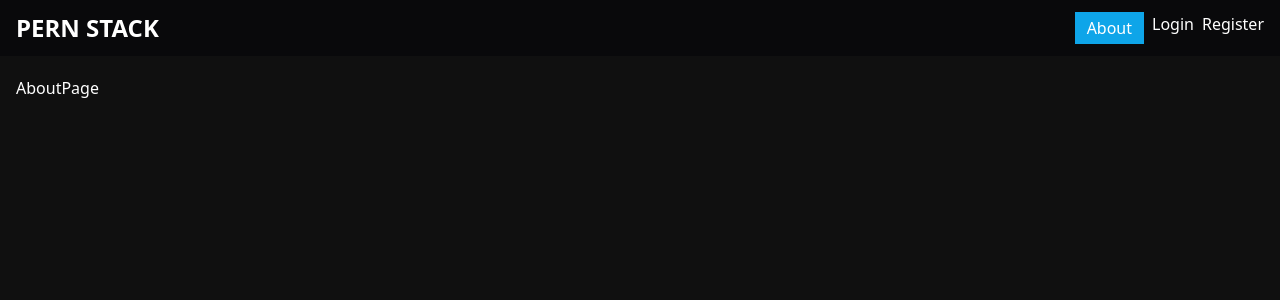
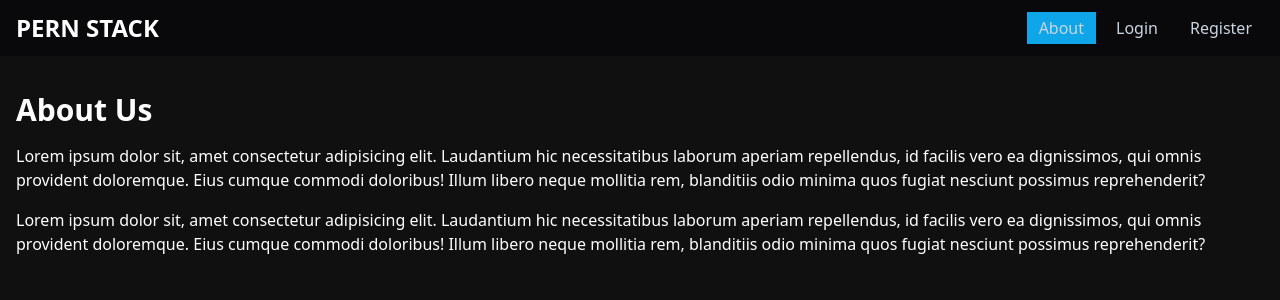
Before and after one commit to matiashernandev/pern-tasks, a React (Vite) app in the folder frontend/: page /about in a window 1280 px wide. Shown: the top 300 px of the page. Built offline with nearby package versions, Linux system fonts and the light colour scheme.

Commit message:
update ui

```diff
--- a/frontend/package.json
+++ b/frontend/package.json
@@ -16,7 +16,8 @@
     "react-dom": "^18.2.0",
     "react-hook-form": "^7.45.2",
     "react-icons": "^4.10.1",
-    "react-router-dom": "^6.14.2"
+    "react-router-dom": "^6.14.2",
+    "tailwind-merge": "^1.14.0"
   },
   "devDependencies": {
     "@types/react": "^18.2.15",
--- a/frontend/src/components/navbar/Navbar.jsx
+++ b/frontend/src/components/navbar/Navbar.jsx
@@ -2,10 +2,12 @@ import { Link, useLocation } from "react-router-dom"
 import { publicRoutes, privateRoutes } from "./navigation"
 import { Container } from "../ui"
 import { useAuth } from "../../context/useAuth"
+import { twMerge } from "tailwind-merge"
+import { BiLogOut } from "react-icons/bi"
 
 export default function Navbar() {
   const location = useLocation()
-  const { isAuth, signout } = useAuth()
+  const { isAuth, signout, user } = useAuth()
 
   return (
     <nav className="bg-zinc-950 ">
@@ -13,34 +15,51 @@ export default function Navbar() {
         <Link to="/">
           <h1 className="font-bold text-2xl">PERN STACK</h1>
         </Link>
-        <ul className="flex gap-x-2">
+        <ul className="flex items-center justify-center md:gap-x-2">
           {isAuth ? (
             <>
-              {privateRoutes.map(({ path, name }) => (
-                <li
-                  className={`${
-                    location.pathname === path && `bg-sky-500 px-3 py-1`
-                  }`}
-                  key={path}
-                >
-                  <Link to={path}> {name} </Link>
+              {privateRoutes.map(({ path, name, icon }) => (
+                <li key={path}>
+                  <Link
+                    to={path}
+                    className={twMerge(
+                      "text-slate-300 flex items-center px-3 py-1 gap-x-1",
+                      location.pathname === path && "bg-sky-500"
+                    )}
+                  >
+                    {icon}
+
+                    <span className="hidden sm:block">{name}</span>
+                  </Link>
                 </li>
               ))}
 
               <li
+                className="text-slate-300 flex gap-x-1 items-center px-3 py-1 cursor-pointer hover:text-red-500"
                 onClick={() => {
                   signout()
                 }}
               >
-                Logout
+                <BiLogOut className="w-5 h-5" />
+                <span className="hidden sm:block">Logout</span>
+              </li>
+
+              <li className="flex items-center justify-center gap-x-2">
+                <img
+                  className="h-8 w-8 rounded-full"
+                  src={user.gravatar}
+                  alt=""
+                />
+                <span className="font-medium">{user.name}</span>
               </li>
             </>
           ) : (
             publicRoutes.map(({ path, name }) => (
               <li
-                className={`${
-                  location.pathname === path && `bg-sky-500 px-3 py-1`
-                }`}
+                className={twMerge(
+                  "text-slate-300 flex items-center px-3 py-1",
+                  location.pathname === path && "bg-sky-500"
+                )}
                 key={path}
               >
                 <Link to={path}> {name} </Link>
--- a/frontend/src/components/navbar/navigation.js
+++ b/frontend/src/components/navbar/navigation.jsx
@@ -1,3 +1,6 @@
+import { MdTaskAlt } from "react-icons/md"
+import { BiTask, BiUserCircle } from "react-icons/bi"
+
 export const publicRoutes = [
   {
     name: "About",
@@ -17,13 +20,16 @@ export const privateRoutes = [
   {
     name: "Tasks",
     path: "/tasks",
+    icon: <BiTask className="w-5 h-5" />,
   },
   {
-    name: "New task",
+    name: "Add",
     path: "/tasks/new",
+    icon: <MdTaskAlt className="w-5 h-5" />,
   },
   {
     name: "Profile",
     path: "/profile",
+    icon: <BiUserCircle className="w-5 h-5" />,
   },
 ]
--- a/frontend/src/context/AuthContext.jsx
+++ b/frontend/src/context/AuthContext.jsx
@@ -57,15 +57,14 @@ export function AuthProvider({ children }) {
         .then((res) => {
           setUser(res.data)
           setIsAuth(true)
-          setLoading(false)
         })
         .catch((err) => {
           console.log(err)
           setUser(null)
           setIsAuth(false)
-          setLoading(false)
         })
     }
+    setLoading(false)
   }, [])
 
   return (
--- a/frontend/src/pages/AboutPage.jsx
+++ b/frontend/src/pages/AboutPage.jsx
@@ -1,4 +1,23 @@
 function AboutPage() {
-  return <div>AboutPage</div>
+  return (
+    <div>
+      <h1 className="text-3xl font-bold my-4">About Us</h1>
+      <p className="my-4">
+        Lorem ipsum dolor sit, amet consectetur adipisicing elit. Laudantium hic
+        necessitatibus laborum aperiam repellendus, id facilis vero ea
+        dignissimos, qui omnis provident doloremque. Eius cumque commodi
+        doloribus! Illum libero neque mollitia rem, blanditiis odio minima quos
+        fugiat nesciunt possimus reprehenderit?
+      </p>
+      <p>
+        Lorem ipsum dolor sit, amet consectetur adipisicing elit. Laudantium hic
+        necessitatibus laborum aperiam repellendus, id facilis vero ea
+        dignissimos, qui omnis provident doloremque. Eius cumque commodi
+        doloribus! Illum libero neque mollitia rem, blanditiis odio minima quos
+        fugiat nesciunt possimus reprehenderit?
+      </p>
+    </div>
+  )
 }
+
 export default AboutPage
--- a/frontend/src/pages/HomePage.jsx
+++ b/frontend/src/pages/HomePage.jsx
@@ -1,9 +1,24 @@
-import { useAuth } from "../context/useAuth"
+import { Card } from "../components/ui"
+import { useAuth } from "../context/useAuth.jsx"
 
 function HomePage() {
   const data = useAuth()
   console.log(data)
 
-  return <div className="text-2xl font-bold">HomePage</div>
+  return (
+    <div>
+      <Card>
+        <h1 className="text-3xl font-bold my-4">Home Page</h1>
+        <p>
+          Lorem ipsum dolor sit, amet consectetur adipisicing elit. Laudantium
+          hic necessitatibus laborum aperiam repellendus, id facilis vero ea
+          dignissimos, qui omnis provident doloremque. Eius cumque commodi
+          doloribus! Illum libero neque mollitia rem, blanditiis odio minima
+          quos fugiat nesciunt possimus reprehenderit?
+        </p>
+      </Card>
+    </div>
+  )
 }
+
 export default HomePage
--- a/frontend/src/pages/LoginPage.jsx
+++ b/frontend/src/pages/LoginPage.jsx
@@ -4,23 +4,27 @@ import { Button, Card, Container, Input, Label } from "../components/ui"
 import { useAuth } from "../context/useAuth"
 
 function LoginPage() {
-  const { register, handleSubmit } = useForm()
-  const { signin, errors } = useAuth()
+  const {
+    register,
+    handleSubmit,
+    formState: { errors },
+  } = useForm()
+  const { signin, errors: loginErrors } = useAuth()
   const navigate = useNavigate()
 
   const onSubmit = handleSubmit(async (data) => {
     const user = await signin(data)
 
     if (user) {
-      navigate("/profile")
+      navigate("/tasks")
     }
   })
 
   return (
     <Container className="h-[calc(100vh-10rem)] flex items-center justify-center  ">
       <Card>
-        {errors &&
-          errors.map((err, index) => (
+        {loginErrors &&
+          loginErrors.map((err, index) => (
             <p
               key={index}
               className="bg-red-500 p-2 m-2 text-white text-center"
@@ -40,6 +44,8 @@ function LoginPage() {
             })}
           />
 
+          {errors.email && <p className="text-red-500">Email es requerido</p>}
+
           <Label htmlFor="password">Password</Label>
           <Input
             type="password"
@@ -48,10 +54,13 @@ function LoginPage() {
               required: true,
             })}
           />
+          {errors.password && (
+            <p className="text-red-500">Contraseña es requerida</p>
+          )}
           <Button>Sign in</Button>
 
           <div className="flex justify-between my-4">
-            <p>Don&apos;t have an account?</p>
+            <p className="mr-4">Don&apos;t have an account?</p>
             <Link className="font-bold" to="/register">
               Register
             </Link>
--- a/frontend/src/pages/ProfilePage.jsx
+++ b/frontend/src/pages/ProfilePage.jsx
@@ -3,6 +3,10 @@ import { useAuth } from "../context/useAuth"
 function ProfilePage() {
   const { user } = useAuth()
 
-  return <div>{JSON.stringify(user, null, 2)}</div>
+  return (
+    <div>
+      <pre>{JSON.stringify(user, null, 2)}</pre>
+    </div>
+  )
 }
 export default ProfilePage
--- a/frontend/src/pages/RegisterPage.jsx
+++ b/frontend/src/pages/RegisterPage.jsx
@@ -17,9 +17,7 @@ function RegisterPage() {
   const onSubmit = handleSubmit(async (data) => {
     const user = await signup(data)
 
-    if (user) {
-      navigate("/profile")
-    }
+    if (user) navigate("/tasks")
   })
 
   return (
@@ -61,7 +59,7 @@ function RegisterPage() {
           )}
           <Button>Register</Button>
           <div className="flex justify-between my-4">
-            <p>Already have an account?</p>
+            <p className="mr-4">Already have an account?</p>
             <Link className="font-bold" to="/login">
               Login
             </Link>
--- a/frontend/src/pages/TasksPage.jsx
+++ b/frontend/src/pages/TasksPage.jsx
@@ -9,8 +9,15 @@ export default function TasksPage() {
     loadTasks()
   }, [])
 
+  if (tasks.length === 0)
+    return (
+      <div className="flex justify-center items-center h-[calc(100vh-10rem)]">
+        <h1 className="text-3xl font-bold">No hay tareas</h1>
+      </div>
+    )
+
   return (
-    <div className="grid grid-cols-3 gap-2">
+    <div className="grid md:grid-cols-2 lg:grid-cols-3 gap-2">
       {tasks.map((task) => (
         <TaskCard key={task.id} task={task} />
       ))}
```
Also changed, not shown: 1 other file (tests, documents, lock files or other folders).
